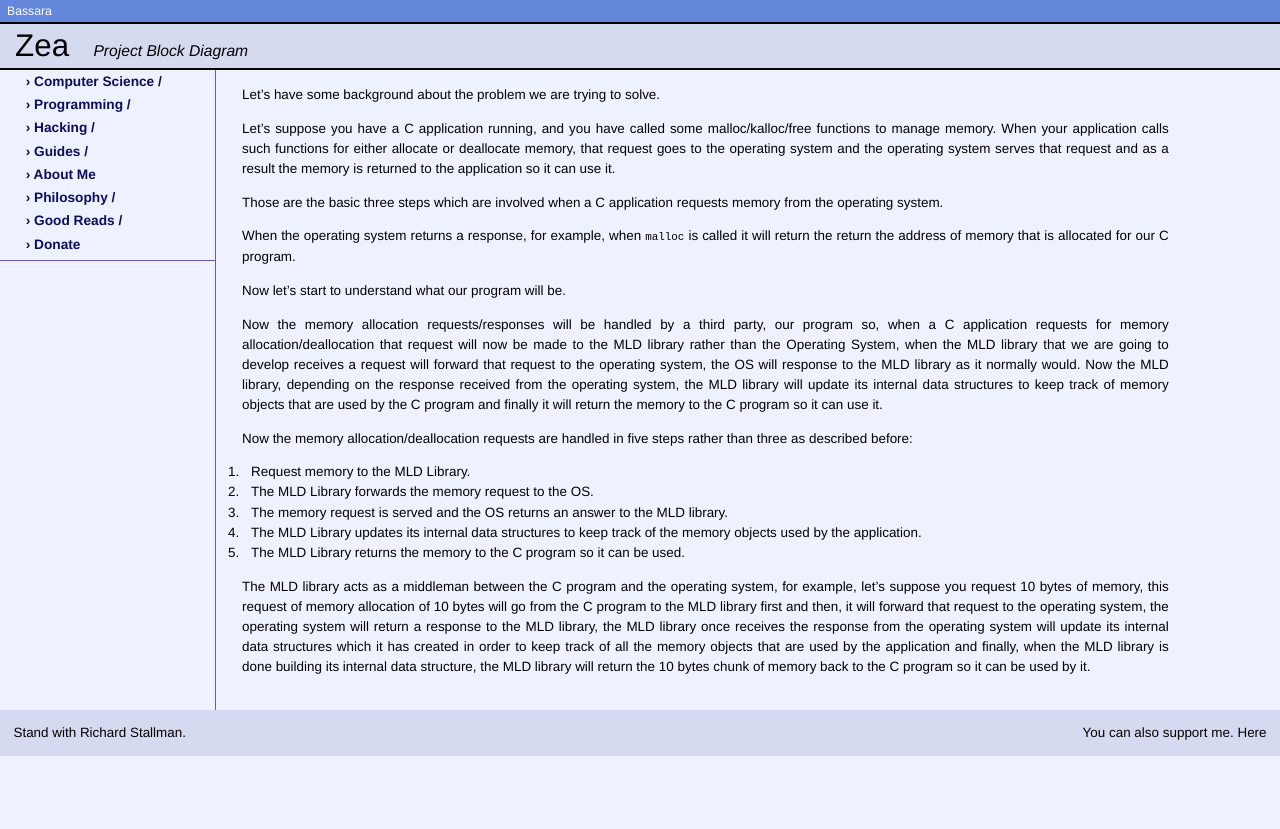
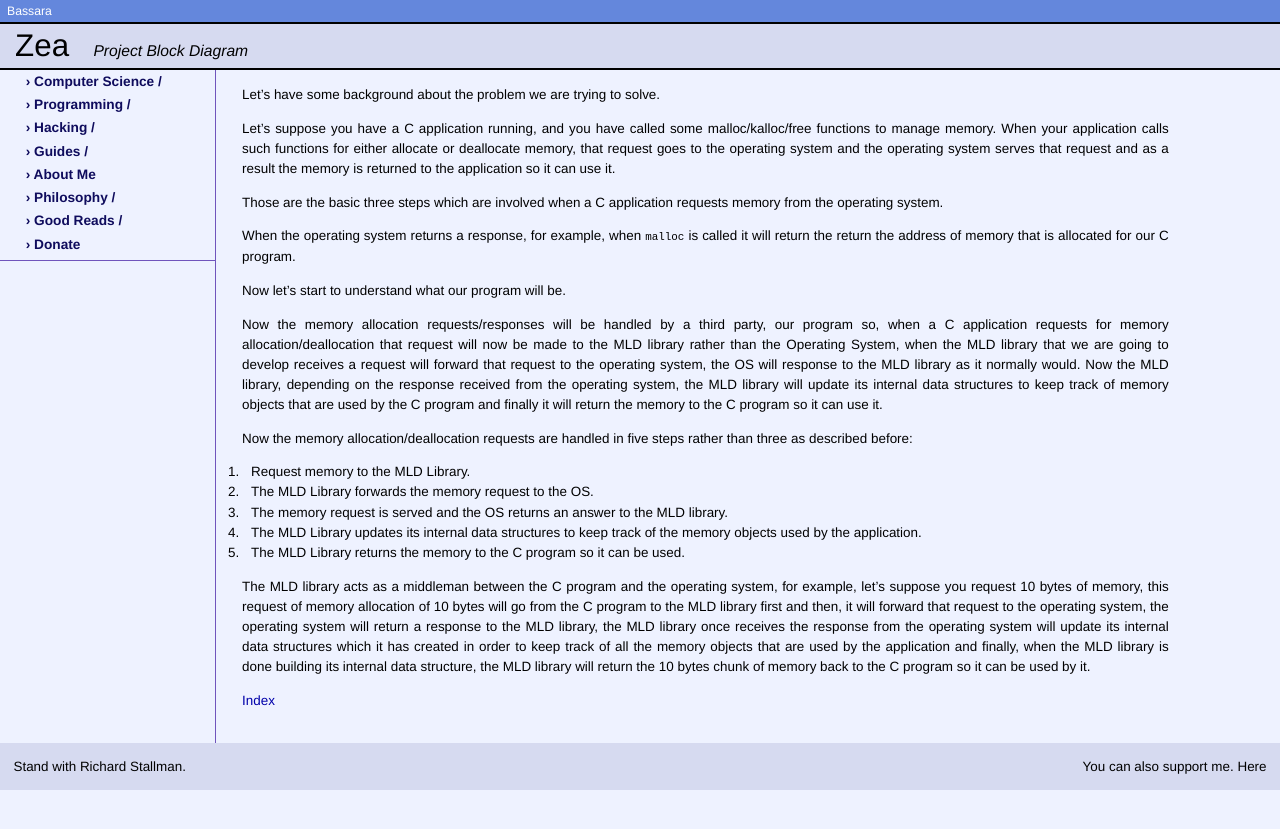
Before and after one commit to LovelaceC/Zea, a Jekyll site: the page built from guides/garbage_collector/project_intro.html, in a window 1280 px wide. Shown: the top 829 px of the page. Built offline with Jekyll 4.4.1, drawn with Linux system fonts in a browser that asks for light colours.

Commit message:
Forgot to put the Index

```diff
--- a/guides/garbage_collector/project_intro.html
+++ b/guides/garbage_collector/project_intro.html
@@ -51,3 +51,5 @@ data structures which it has created in order to keep track of all the memory
 objects that are used by the application and finally, when the MLD library is
 done building its internal data structure, the MLD library will return the 10
 bytes chunk of memory back to the C program so it can be used by it.
+
+[Index](/guides/garbage_colector)
```
